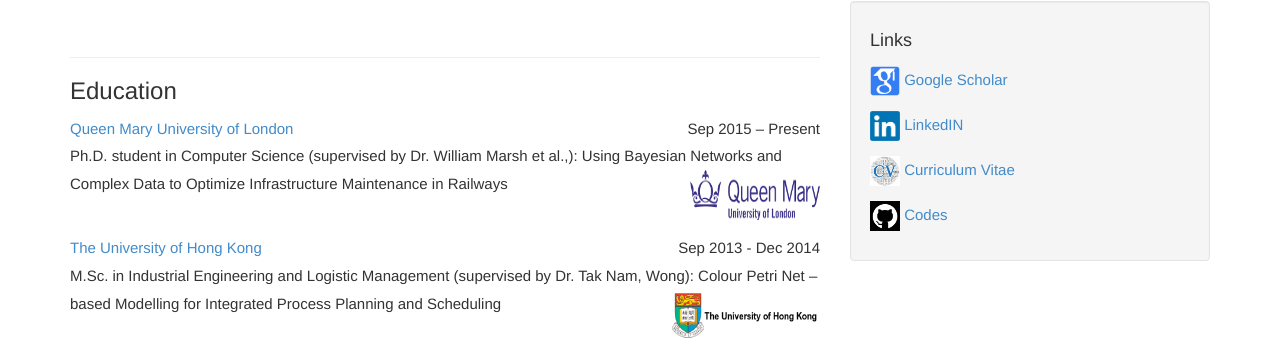
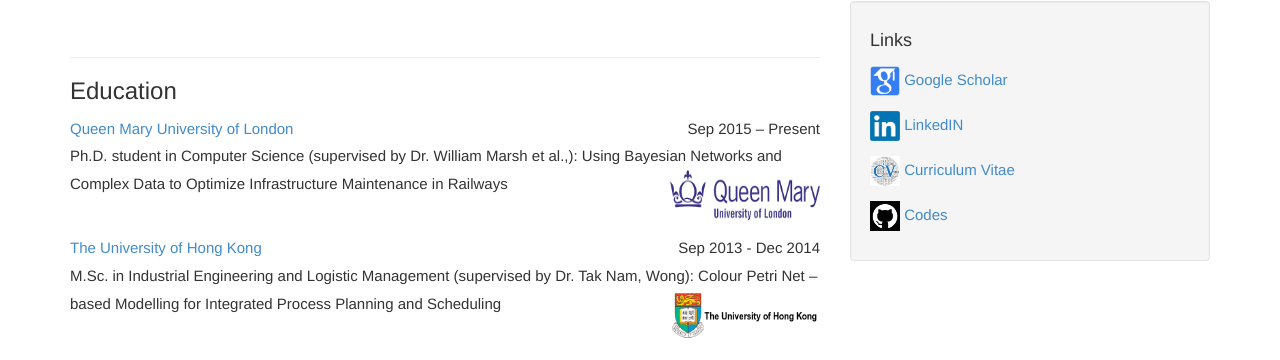
Before and after one commit to july0905/haoyuanzhang1990.github.io, a Jekyll site: the page built from index.html, in a window 1280 px wide. Shown: the part 540-900 px from the top of the page. Built offline with Jekyll 4.4.1, drawn with Linux system fonts in a browser that asks for light colours; the list of posts is cut into pages by our own code.

Commit message:
Update index.html

```diff
--- a/index.html
+++ b/index.html
@@ -50,7 +50,7 @@ Railway Maintenance Decision Making
 <p style="text-align:left;">
 <a href="http://www.qmul.ac.uk/">Queen Mary University of London</a><span style="float:right;">Sep 2015 – Present </span>
 	<br>Ph.D. student in Computer Science (supervised by Dr. William Marsh et al.,): Using Bayesian Networks and Complex Data to Optimize Infrastructure Maintenance in Railways
- <span style="float:right;"><a href="http://www.qmul.ac.uk/"><img src="qmul.png" height="50" width="130">
+ <span style="float:right;"><a href="http://www.qmul.ac.uk/"><img src="qmul.png" height="50" width="150">
                                         </a></span>
 </p>
 <br>
```
